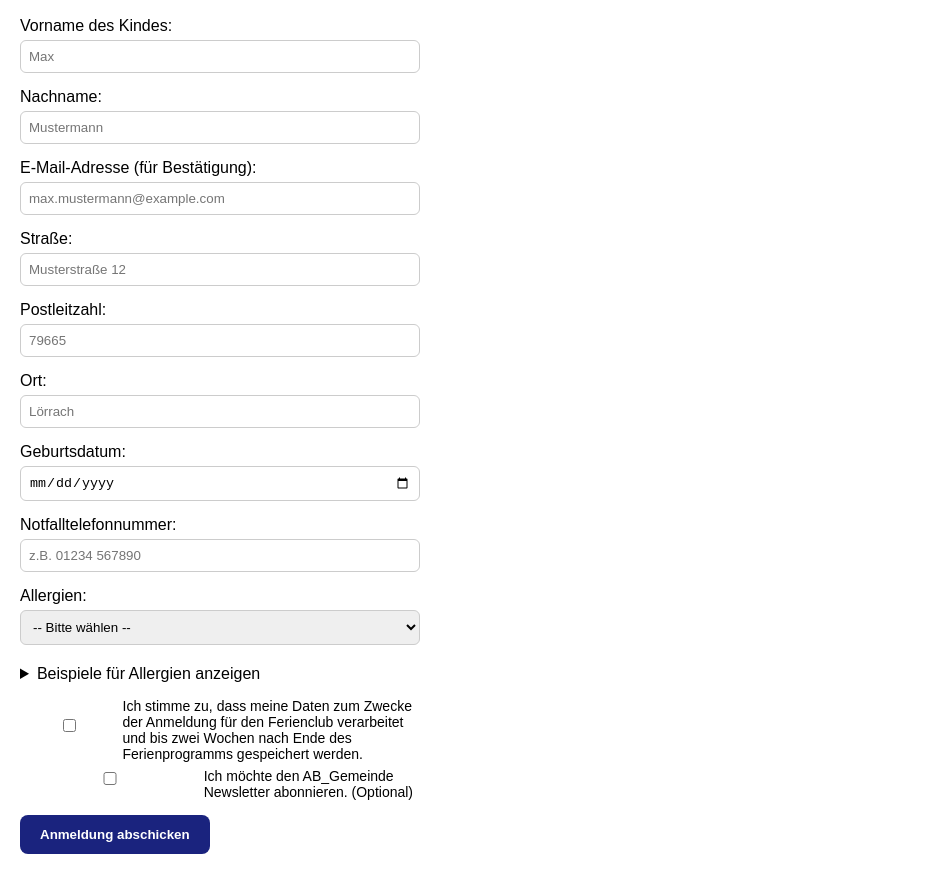
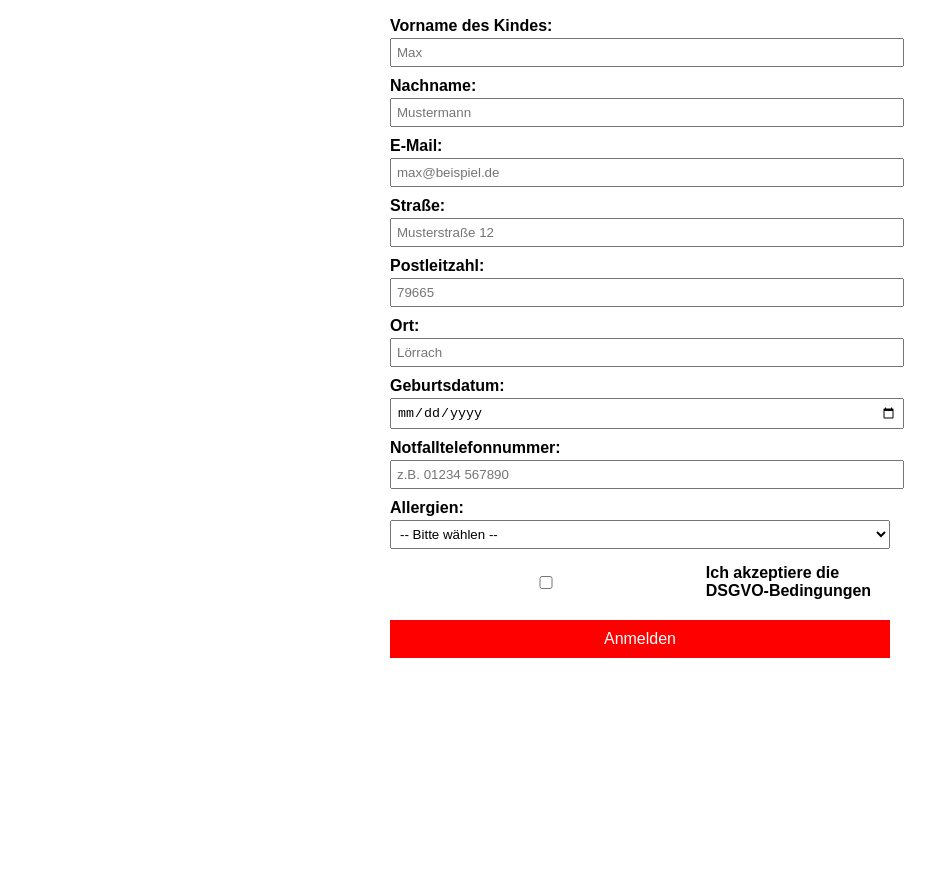
Before and after one commit to GIH05T/kfc-app, a plain HTML site: page index.html in a window 1280 px wide. Shown: the part 223-1097 px from the top of the page, without its empty margins (0-947 px from the left). After the commit the page ends 901 px from the top, so only its background shows below. Drawn offline with Linux system fonts and the light colour scheme.

Commit message:
Überschrift geändert

```diff
--- a/index.html
+++ b/index.html
@@ -3,13 +3,17 @@
 <head>
     <meta charset="UTF-8">
     <meta name="viewport" content="width=device-width, initial-scale=1.0">
-    <title>Kinder Ferien Club Anmeldung</title>
+    <title>Kinder-Ferien-Club Anmeldung</title>
     <style>
         body {
             font-family: Arial, sans-serif;
             margin: 20px;
         }
-
+        .logo {
+            display: block;
+            margin: 0 auto 20px auto;
+            max-width: 150px;
+        }
         h1, h2 {
             text-align: center;
             color: #003366; /* Dunkelblau passend zum Logo */
@@ -18,90 +22,55 @@
         }
         h1 { font-size: 2em; }
         h2 { font-size: 1.5em; margin-bottom: 20px; }
-
         form {
+            max-width: 500px;
+            margin: 0 auto;
+        }
+        label {
+            display: block;
+            margin-top: 10px;
+            font-weight: bold;
+        }
+        input, select {
+            width: 100%;
+            padding: 5px;
+            margin-top: 3px;
+        }
+        .checkbox-label {
             display: flex;
-            flex-direction: column;
-            align-items: flex-start;
+            align-items: center;
+            gap: 5px;
+            margin-top: 15px;
         }
-
-        input, select, textarea {
-            width: 80%;
-            max-width: 400px;
-            padding: 8px;
-            margin-top: 5px;
-            margin-bottom: 15px;
-            display: block;
-            border: 1px solid #ccc;
-            border-radius: 6px;
-            box-sizing: border-box;
-        }
-
         button {
-            padding: 12px 20px;
-            background-color: #1a237e;
+            margin-top: 20px;
+            background-color: red;
             color: white;
             border: none;
-            border-radius: 8px;
+            padding: 10px;
+            width: 100%;
+            font-size: 1em;
             cursor: pointer;
-            font-weight: bold;
-            transition: background-color 0.3s ease;
-        }
-
-        button:hover {
-            background-color: #283593;
-        }
-
-        details {
-            margin-top: 5px;
-            margin-bottom: 15px;
-        }
-
-        .ds-gvo-container {
-            display: flex;
-            flex-direction: column;
-            align-items: flex-start;
-            gap: 5px;
-            margin-bottom: 15px;
-            width: 80%;
-            max-width: 400px;
-        }
-
-        .ds-gvo-container label {
-            display: flex;
-            align-items: center;
-            font-size: 14px;
-            margin: 0;
-        }
-
-        .ds-gvo-container label input[type="checkbox"] {
-            margin-right: 8px;
-        }
-
-        .logo {
-            display: block;
-            margin-bottom: 20px;
-            max-width: 150px;
         }
     </style>
 </head>
 <body>
+
     <!-- Logo -->
     <img src="icon-kfc.png" alt="Ferienclub Logo" class="logo">
 
     <h1>Kinder-Ferien-Club Steinen</h1>
     <h2>Online-Anmeldung</h2>
 
-    <!-- Formular -->
-    <form action="/anmelden" method="POST">
+    <form action="/" method="POST">
         <label for="Vorname">Vorname des Kindes:</label>
         <input type="text" id="Vorname" name="Vorname" placeholder="Max" required>
 
         <label for="Nachname">Nachname:</label>
         <input type="text" id="Nachname" name="Nachname" placeholder="Mustermann" required>
 
-        <label for="email">E-Mail-Adresse (für Bestätigung):</label>
-        <input type="email" id="email" name="email" placeholder="max.mustermann@example.com" required>
+        <label for="email">E-Mail:</label>
+        <input type="email" id="email" name="email" placeholder="max@beispiel.de" required>
 
         <label for="strasse">Straße:</label>
         <input type="text" id="strasse" name="strasse" placeholder="Musterstraße 12" required>
@@ -123,35 +92,17 @@
             <option value="">-- Bitte wählen --</option>
             <option value="keine">Keine</option>
             <option value="nüsse">Nüsse</option>
-            <option value="milch">Milchprodukte</option>
             <option value="ei">Ei</option>
             <option value="gluten">Gluten</option>
         </select>
 
-        <details>
-            <summary>Beispiele für Allergien anzeigen</summary>
-            <ul>
-                <li>Nüsse (Mandeln, Haselnüsse, Erdnüsse)</li>
-                <li>Milchprodukte (Käse, Milch, Joghurt)</li>
-                <li>Ei (in Backwaren, Pfannkuchen)</li>
-                <li>Gluten (Weizen, Roggen, Gerste)</li>
-            </ul>
-        </details>
-
-        <!-- DSGVO-Zustimmungen -->
-        <div class="ds-gvo-container">
-            <label>
-                <input type="checkbox" name="ds_gvo" required>
-                Ich stimme zu, dass meine Daten zum Zwecke der Anmeldung für den Ferienclub verarbeitet und bis zwei Wochen nach Ende des Ferienprogramms gespeichert werden.
+        <label class="checkbox-label">
+            <input type="checkbox" name="dsgvo" required>
+            Ich akzeptiere die DSGVO-Bedingungen
         </label>
 
-            <label>
-                <input type="checkbox" name="newsletter">
-                Ich möchte den AB_Gemeinde Newsletter abonnieren. (Optional)
-            </label>
-        </div>
+        <button type="submit">Anmelden</button>
+    </form>
 
-        <button type="submit">Anmeldung abschicken</button>
-    </form>
 </body>
 </html>
```
Also changed, not shown: 1 other file. Lines whose indentation alone changed are shown as unchanged.
